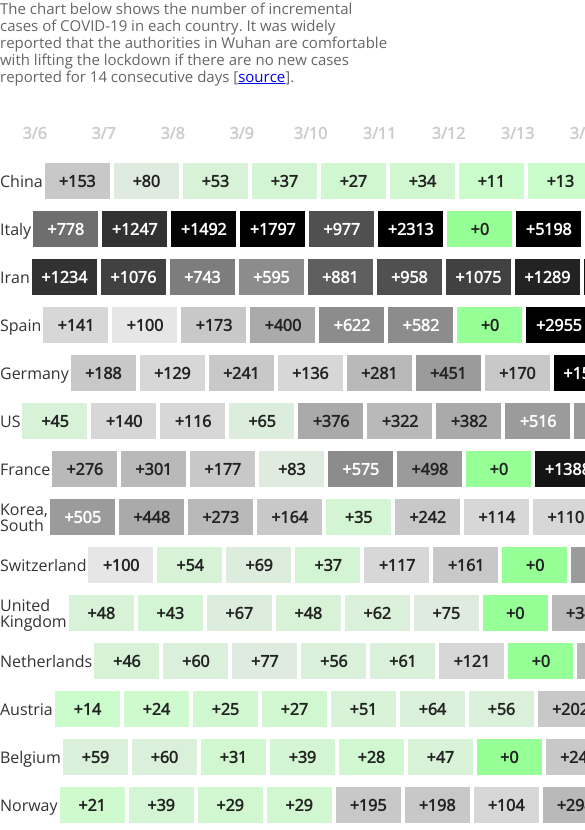
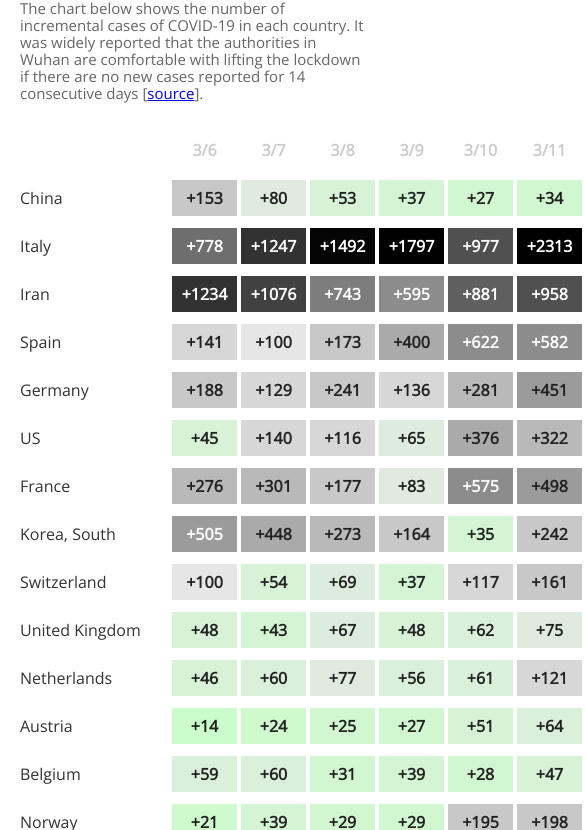
Before and after one commit to arthuralee/coronavirusrecovery, a Gatsby site: page / in a window 390 px wide. Shown: the part 75-905 px from the top of the page, 585 px wide, since content can reach past the window. Built offline with nearby package versions, Linux system fonts and the light colour scheme; Gatsby itself is replaced by a stand-in of ours.

Commit message:
Fix mobile layout

```diff
--- a/src/components/Chart.css
+++ b/src/components/Chart.css
@@ -7,6 +7,7 @@
 .row-country-header {
   text-overflow: ellipsis;
   width: 150px;
+  flex-shrink: 0;
 }
 
 .case-number-row {
--- a/src/pages/index.css
+++ b/src/pages/index.css
@@ -6,6 +6,7 @@ body {
 .container {
   margin: 30px auto;
   max-width: 1140px;
+  padding: 0 20px;
 }
 
 h1 {
```
